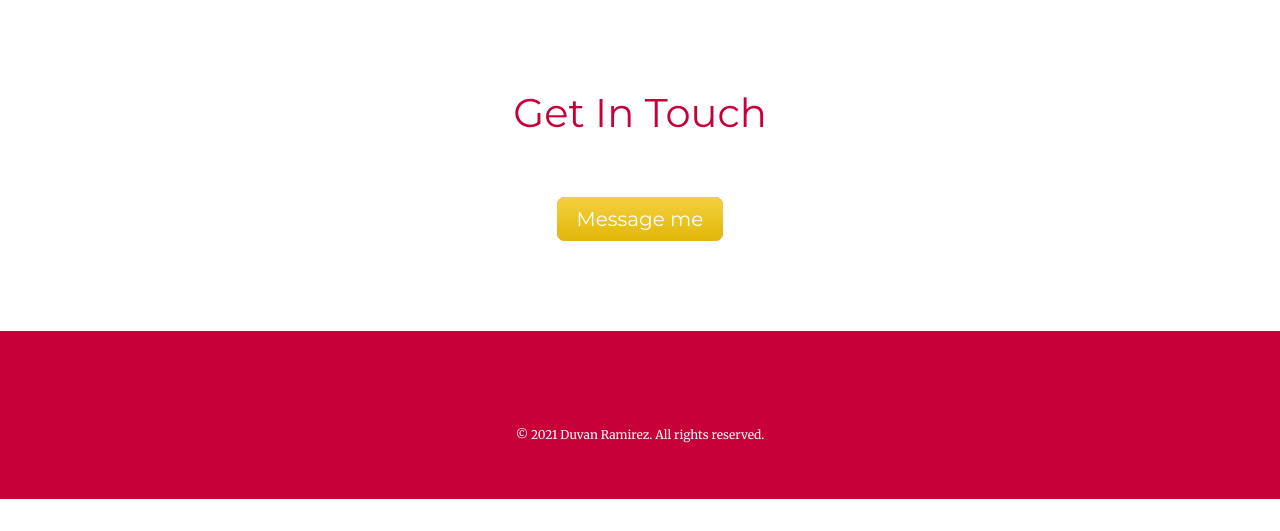
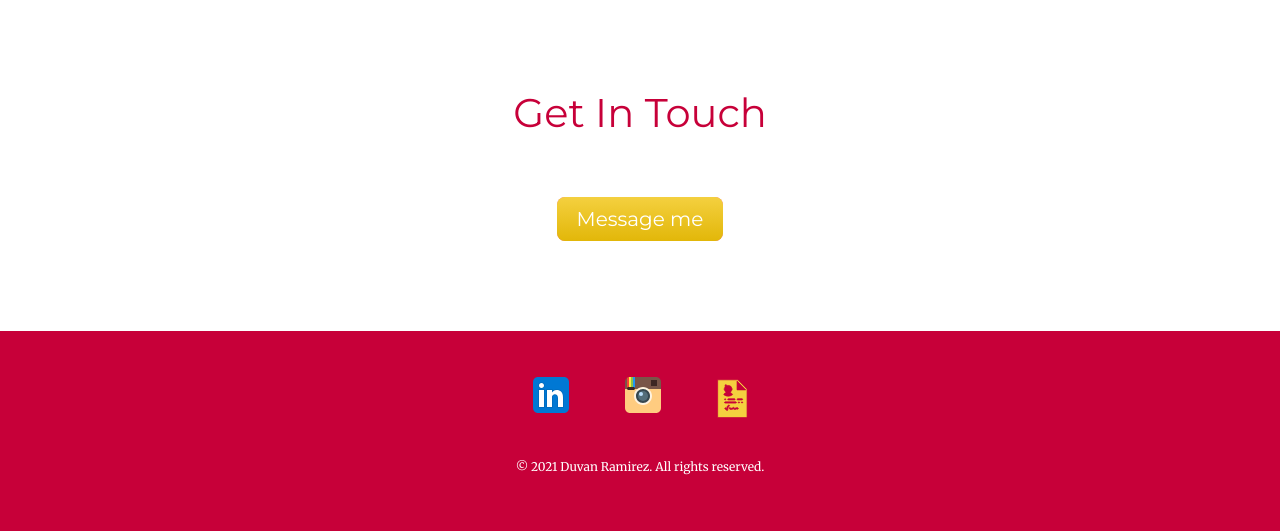
Before and after one commit to Alismos/Alismos.github.io, a plain HTML site: page index.html in a window 1280 px wide. Shown: the part 2509-3040 px from the top of the page. Before the commit the page ends 3008 px from the top, so only its background shows below. Drawn offline with Linux system fonts and the light colour scheme; a web font is replaced by a local one.

Commit message:
add footer icons

```diff
--- a/css/styles.css
+++ b/css/styles.css
@@ -1,12 +1,7 @@
 
 #background-wrap {
-    /*bottom: 0;
-	  left: 0;
-      padding-top: 50px;
-    position: fixed;
-	  right: 0;
-	  top: 0;
-	  z-index: -1;*/
+    padding-top: 0px;
+
 }
 
 /* KEYFRAMES */
@@ -284,6 +279,7 @@ body {
     color: #FFFFFF;
     font-size: 0.75rem;
     padding-top: 20px;
+    text-align: center;
   }
 
   .btn {
@@ -312,3 +308,15 @@ body {
     background-image: linear-gradient(to bottom, #FFA7CA, #f67497);
     text-decoration: none;
   }
+.footer-link{
+
+  margin-left: auto;
+  margin-right: auto;
+}
+.footer-link-resume{
+
+  margin-left: auto;
+  margin-right: auto;
+   width: 42px;
+   height: 42px;
+}
--- a/index.html
+++ b/index.html
@@ -60,12 +60,19 @@
             <p class="contact-message"></p>
             <a class="btn" href="">Message me</a>
         </div>
+
     </div>
 
     <div class="bottom-container">
-        <a class="footer-link" href="">LinkedIn</a>
-        <a class="footer-link" href="">Instagram</a>
-        <a class="footer-link" href="">CV</a>
+        <a href="">
+            <img class="footer-link" src="images/linkedin.svg" alt="LinkedIn">
+        </a>
+        <a href="">
+            <img class="footer-link" src="images/instagram.svg" alt="Instagram">
+        </a>
+        <a href="">
+            <img class="footer-link-resume" src="images/resume.svg" alt="CV">
+        </a>
         <p class="copyright">© 2021 Duvan Ramirez. All rights reserved.</p>
     </div>
 
```
Also changed, not shown: images/instagram.svg (added), images/linkedin.svg (added), images/resume.svg (added).
